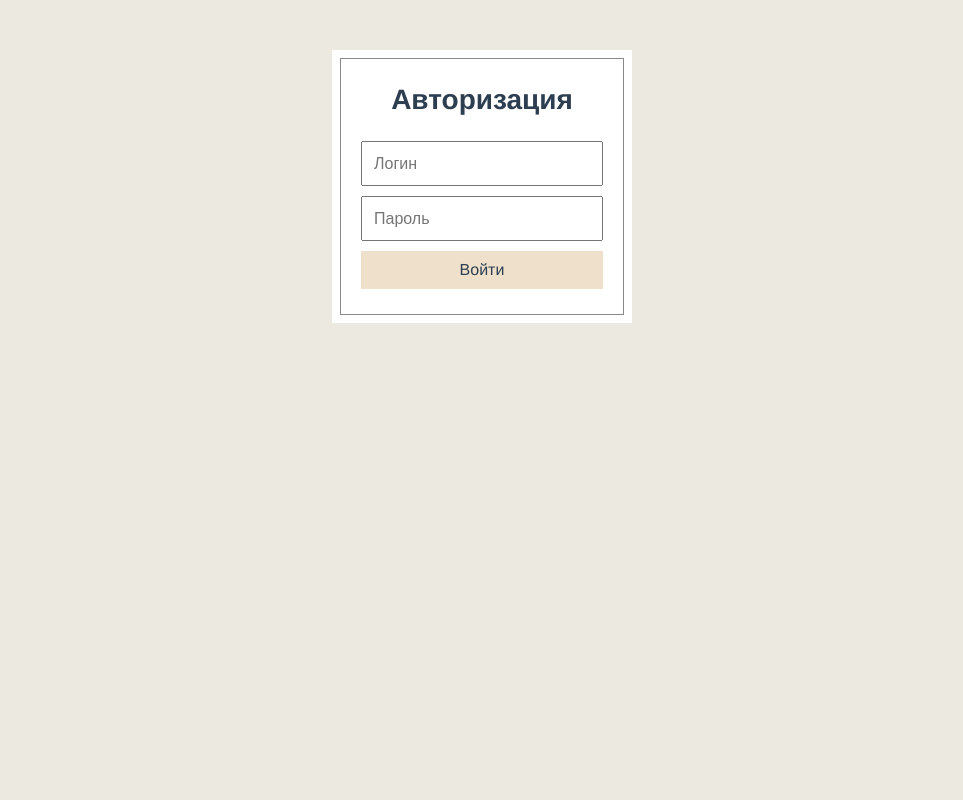
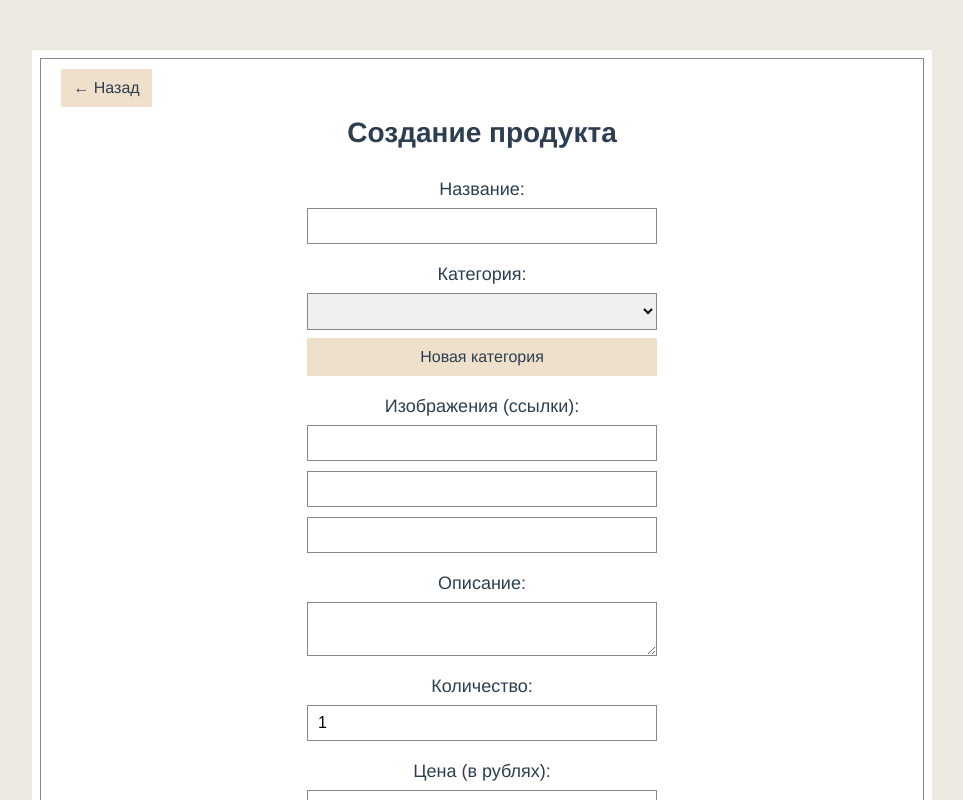
Before and after one commit to Learde/sporting-goods, a Vue app: page /#/create in a window 1280 px wide. Before the commit this address led to /#/login. Shown: the top 800 px of the page, without its empty margins (158-1121 px from the left). Built offline with nearby package versions, Linux system fonts and the light colour scheme.

Commit message:
Add the ability to add your own category

```diff
--- a/src/components/CatalogItem.vue
+++ b/src/components/CatalogItem.vue
@@ -73,5 +73,9 @@ export default {
   &__item {
     font-size: 1.6rem;
   }
+
+  &__category {
+    text-transform: capitalize;
+  }
 }
 </style>
--- a/src/components/EditForm.vue
+++ b/src/components/EditForm.vue
@@ -10,7 +10,8 @@
     />
     <label class="edit-form__label">Категория:</label>
     <select
-      class="edit-form__input"
+      v-if="!isNewCategory"
+      class="edit-form__input edit-form__category"
       name="category"
       id="category"
       v-model="newCategory"
@@ -19,6 +20,22 @@
         {{ category }}
       </option>
     </select>
+    <input
+      v-else
+      id="customCategory"
+      class="edit-form__input edit-form__category"
+      type="text"
+      v-model="newCustomCategory"
+      v-on:blur="validCategory"
+    />
+    <Button
+      class="edit-form__button-toggle"
+      nameEvent="toggle-mode"
+      v-on:toggle-mode="toggleCategoryMode"
+    >
+      <template v-if="isNewCategory">Выбрать из списка</template>
+      <template v-else>Новая категория</template>
+    </Button>
     <label class="edit-form__label">Изображения (ссылки):</label>
     <input
       class="edit-form__input edit-form__image"
@@ -33,7 +50,7 @@
       v-on:blur="validPhoto"
     />
     <input
-      class="edit-form__input edit-form__image"
+      class="edit-form__input edit-form__image edit-form__image--last"
       type="text"
       v-model="newImages[2]"
       v-on:blur="validPhoto"
@@ -112,14 +129,17 @@ export default {
         count: false,
         price: false,
         description: false,
-        category: false
+        category: false,
+        customCategory: false
       },
       newName: this.name,
       newImages: this.images,
       newCount: this.count,
       newPrice: this.price,
       newDescription: this.description,
-      newCategory: this.activeCategory
+      newCategory: this.activeCategory,
+      isNewCategory: false,
+      newCustomCategory: ""
     };
   },
   computed: {
@@ -225,6 +245,8 @@ export default {
       }
     },
     validCategory: function() {
+      if (!this.isNewCategory) {
+        this.errors.customCategory = false;
         if (this.newCategory == "") {
           // Если не выбрана категория, то указываем на ошибку
           document
@@ -239,6 +261,23 @@ export default {
         }
 
         this.newCategory = this.preventXSS(this.newCategory);
+      } else {
+        this.errors.category = false;
+        if (this.newCustomCategory == "") {
+          // Если не выбрана категория, то указываем на ошибку
+          document
+            .getElementById("customCategory")
+            .classList.add("edit-form__input--red");
+          this.errors.customCategory = true;
+        } else {
+          document
+            .getElementById("customCategory")
+            .classList.remove("edit-form__input--red"); // Убираем стили
+          this.errors.customCategory = false; // и убираем ошибку
+        }
+
+        this.newCategory = this.preventXSS(this.newCategory);
+      }
     },
     preventXSS: function(str) {
       if (!str) return;
@@ -254,6 +293,9 @@ export default {
         .replace(ap, "&#39;")
         .replace(ic, "&#34;");
     },
+    toggleCategoryMode: function() {
+      this.isNewCategory = !this.isNewCategory;
+    },
     submitChanges: function() {
       this.validName(); // Хоть методы и используются по событию потери фокуса
       this.validPhoto(); // все равно на всякий случай еще раз проверяем все поля
@@ -262,18 +304,30 @@ export default {
       this.validPrice();
       this.validCategory();
 
+      // переменная-булеан для сохранения результата проверок на ошибки
+      let validCategory = false;
+
+      // В зависимости от выбранного режима категорий, проверяем на наличие ошибок
+      if (this.isNewCategory && !this.errors.customCategory)
+        validCategory = true;
+      else if (!this.isNewCategory && !this.errors.category)
+        validCategory = true;
       if (
         !this.errors.name && // Проверяем на наличие хотя бы одной ошибки
         !this.errors.description &&
         !this.errors.images &&
         !this.errors.count &&
-        !this.errors.price
+        !this.errors.price &&
+        validCategory
       ) {
+        let category;
+        if (this.isNewCategory) category = this.newCustomCategory;
+        else category = this.newCategory;
         const obj = {
           // Если все хорошо, собираем новый объект
           id: this.$route.params.id,
           name: this.newName,
-          category: this.newCategory,
+          category: category,
           price: this.newPrice,
           count: this.newCount,
           images: this.newImages,
@@ -286,7 +340,7 @@ export default {
           this.$router.go(-1);
         } else if (this.$route.name === "Create") {
           this.$store.dispatch("createField", obj);
-          this.$router.push("/page/"+this.$store.state.possiblePages);
+          this.$router.push("/page/" + this.$store.state.possiblePages);
         }
       }
     }
@@ -307,17 +361,26 @@ export default {
     border: 1px solid #888;
     font-size: 1.6rem;
     padding: 0.8rem 1rem;
-  }
 
-  &__input {
     &--red {
       border: 1px solid red;
     }
   }
 
+  &__category {
+    height: 3.67rem;
+    margin-bottom: 0.8rem;
+
+    & option {
+      text-transform: capitalize;
+    }
+  }
+
   &__image {
-    &:not(:last-child) {
     margin-bottom: 1rem;
+
+    &--last {
+      margin-bottom: 2rem;
     }
   }
 
@@ -330,5 +393,11 @@ export default {
     font-size: 1.8rem;
     margin-top: 1.5rem;
   }
+
+  &__button-toggle {
+    width: 35rem;
+    margin-top: 0;
+    margin-bottom: 2rem;
+  }
 }
 </style>
--- a/src/components/Item.vue
+++ b/src/components/Item.vue
@@ -96,6 +96,7 @@ export default {
     font-size: 2rem;
     font-weight: normal;
     margin-bottom: 2.5rem;
+    text-transform: capitalize;
   }
 
   &__subheading {
--- a/src/store/index.js
+++ b/src/store/index.js
@@ -125,9 +125,11 @@ export default new Vuex.Store({
       return state.data.filter(a => Number(a.id) === Number(id))[0];
     },
     getCategories: state => {
-      // Получаем массив всех категорий
-      const allCategories = state.data.map(a => a.category);
-      return [...new Set(allCategories)];
+      // Получаем массив всех категорий, делая первую букву заглавноой (чтобы не было одинаковых категорий)
+      const allCategories = state.data.map(
+        a => a.category[0].toUpperCase() + a.category.slice(1)
+      );
+      return [...new Set(allCategories)]; // удаляем повторяющиеся элементы
     },
     getNames: state => id => {
       // Получаем массив имен для проверки на повторение
```
Also changed, not shown: 7 other files (tests, documents, lock files or other folders). Lines whose indentation alone changed are shown as unchanged.
